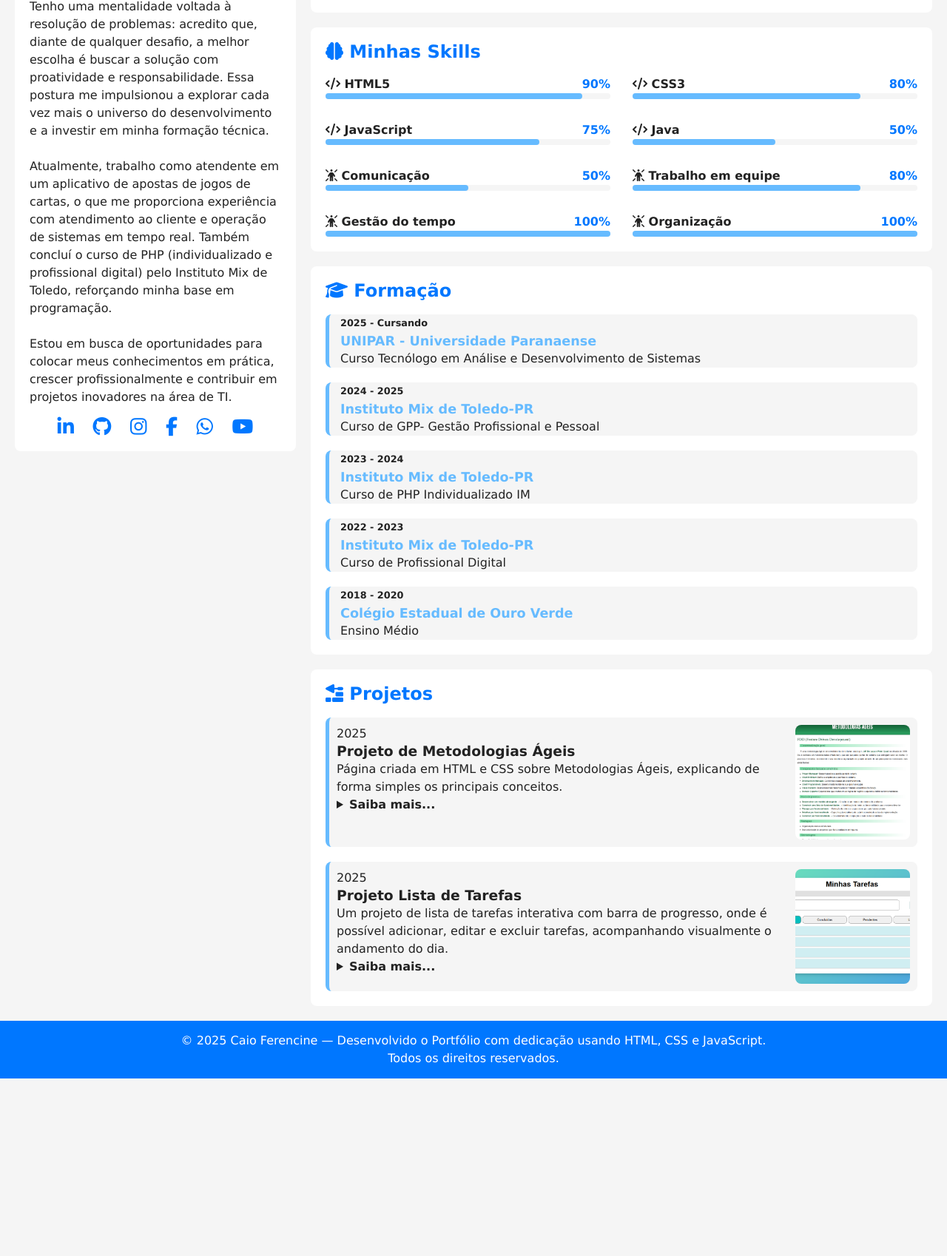
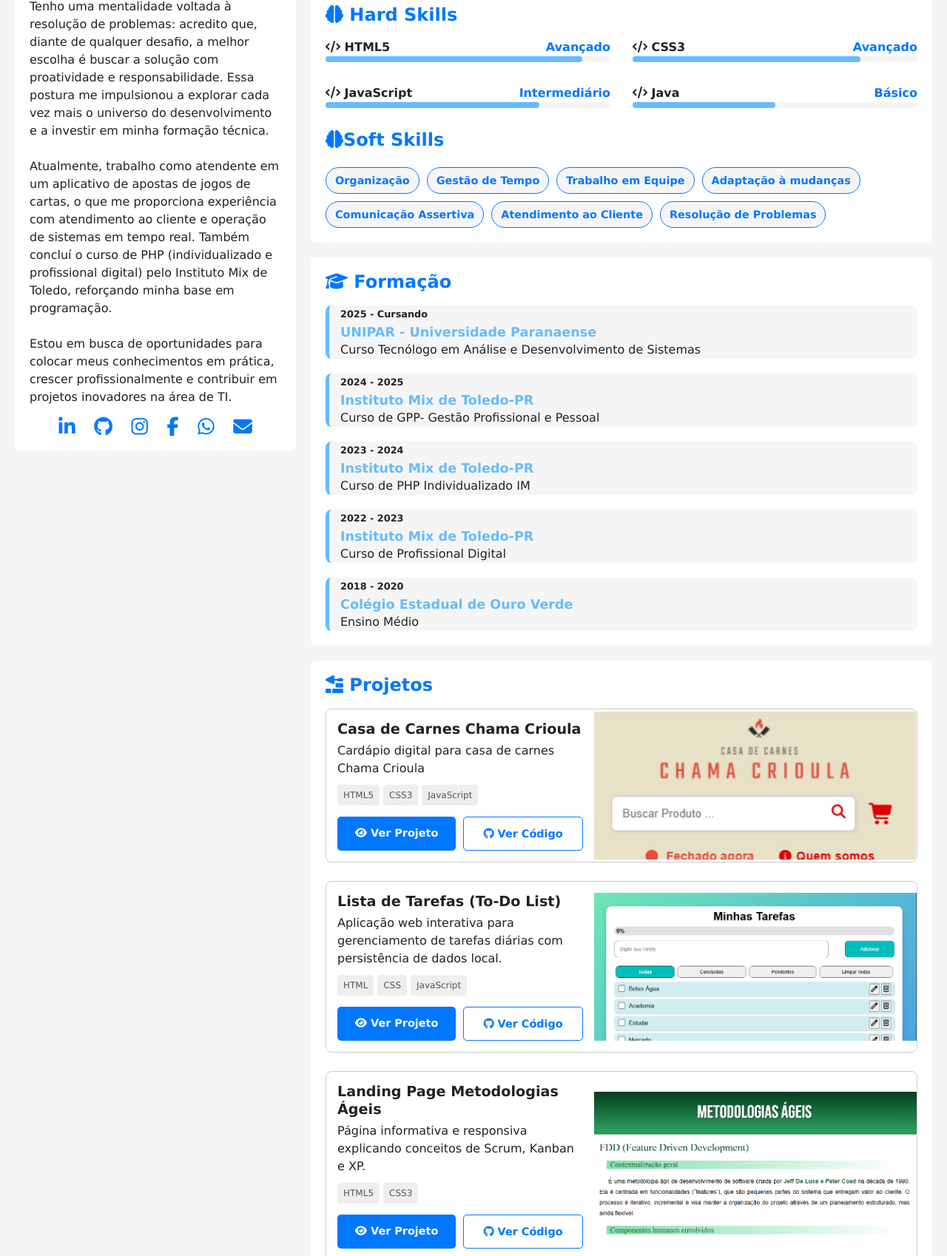
Before and after one commit to CaioHF/Portifolio, a plain HTML site: page index.html in a window 1280 px wide. Shown: the part 582-2280 px from the top of the page at 74% size. Before the commit the page ends 2040 px from the top, so only its background shows below. Drawn offline with Linux system fonts and the light colour scheme.

Commit message:
campo para soft skills, e botões de ver o projeto e ver código

```diff
--- a/estilos/style.css
+++ b/estilos/style.css
@@ -137,6 +137,7 @@ article h2 {
   width:100%;
   margin: auto;
   aspect-ratio: 16/9;
+  height: 400px;
 }
 
 .video-container iframe {
@@ -153,6 +154,34 @@ article h2 {
   grid-template-columns: 1fr;
   gap:30px;
 
+}
+
+.Div-SoftSkills {
+  margin-bottom: -25px;
+  grid-column: 1 / -1;
+}
+
+.soft-skills-container {
+  display: flex;
+  grid-column: 1 / -1;
+  width: 100%;
+  flex-wrap: wrap;
+  gap: 10px;
+}
+
+.tag-skill {
+  background-color: var(--fundo-principal);
+  border: 1px solid var(--destaque);
+  color: var(--destaque);
+  padding: 5px 12px;
+  border-radius: 20px;
+  font-size: 0.9rem;
+  font-weight: 600;
+
+  &:hover {
+    background-color: var(--destaque-inverso);
+    color: var(--texto-inverso);
+  }
 }
 
 .info {
@@ -217,43 +246,84 @@ article h2 {
 
 #projeto-conteiner {
   display: flex;
-  flex-direction:column-reverse;
-  gap: 20px;
+  flex-direction: column;
+  gap: 25px;
 }
 
-#projeto-conteiner .projeto {
+.projeto {
+  border: 1px solid rgba(0, 0, 0, 0.200);
+  border-radius: 8px;
+  overflow: hidden;
   display: flex;
+  align-items: center;
   flex-direction: column;
-  gap: 15px;
-  background-color: var(--fundo-principal);
-  padding: 10px;
-  border-radius: 8px;
-  border-left: 5px solid var(--destaque-inverso);
-  transition: border-color 0.5s, border-width 0.5s;
 }
 
-#projeto-conteiner .projeto:hover {
-  border-color: var(--destaque);
-  border-left-width: 15px;
-  cursor: pointer;
+.foto-projeto {
+  width: 100%;
+  height: 200px;
+  object-fit: cover;
+  object-position: top;
 }
 
-#projeto-conteiner summary {
-  font-weight: bold;
+.projeto-info {
+  padding: 15px;
 }
 
-
-#projeto-conteiner .foto {
-  width: 100%;
-  aspect-ratio: 16/9;
-  object-fit: cover;
-  overflow: hidden;
-  border-radius: 8px;
+.projeto-info h3 {
+  margin-bottom: 5px;
+  font-size: 1.2rem;
 }
 
-#projeto-conteiner a{
+.techs-usadas {
+  margin: 10px 0;
+  display: flex;
+  gap: 5px;
+}
+
+.techs-usadas small {
+  background: #eee;
+  padding: 2px 8px;
+  border-radius: 4px;
+  font-size: 0.75rem;
+  color: #555;
+}
+
+.botoes-projeto {
+  display: flex;
+  gap: 10px;
+  margin-top: 15px;
+}
+
+.btn-demo, .btn-code {
+  flex: 1;
+  text-align: center;
+  padding: 10px;
+  border-radius: 5px;
   text-decoration: none;
-  color: var(--texto);
+  font-weight: bold;
+  font-size: 0.9rem;
+  transition: background 0.3s;
+}
+
+.btn-demo {
+  background-color: var(--destaque);
+  color: white;
+
+  &:hover{
+    background-color: var(--destaque-hover);
+  }
+}
+
+.btn-code {
+    background-color: transparent;
+    border: 1px solid var(--destaque);
+    color: var(--destaque);
+
+  &:hover {
+    background-color: var(--destaque);
+    color: white;
+  }
 }
 
 footer {
--- a/index.html
+++ b/index.html
@@ -3,7 +3,7 @@
 <head>
     <meta charset="UTF-8">
     <meta name="viewport" content="width=device-width, initial-scale=1.0">
-    <title>Portifólio Caio Ferencine</title>
+    <title>Portfólio Caio Ferencine</title>
     <link rel="shortcut icon" href="favicon.svg" type="image/svg">
     <link rel="stylesheet" href="estilos/style.css">
     <script src="https://kit.fontawesome.com/a13ae5a66e.js" crossorigin="anonymous"></script>
@@ -34,7 +34,7 @@
             <p>
                 Olá!
                 <br><br>
-                Me chamo Caio Henrique Ferencine, tenho 21 anos e sou natural de Toledo-PR. Atualmente, estou cursando o 2º semestre de Análise e Desenvolvimento de Sistemas (ADS) pela UNIPAR e sigo em constante evolução na área da tecnologia.
+                Me chamo <strong>Caio Henrique Ferencine</strong>, tenho <strong>22 anos</strong> e sou natural de <strong>Toledo-PR</strong>. Atualmente, estou cursando o <strong>3º semestre de Análise e Desenvolvimento de Sistemas (ADS)</strong> pela UNIPAR e sigo em constante evolução na área da tecnologia.
                 <br>
                 <br>
 
@@ -60,7 +60,7 @@
 
                 <a href="https://wa.me/5545999063115" target="_blank" rel="nofollow"><abbr title="Whatsapp"><i class="fa-brands fa-whatsapp"></i></abbr></a>
 
-                <a href="https://www.youtube.com/@caio_ferencine" target="_blank"><abbr title="Youtube"><i class="fa-brands fa-youtube"></i></abbr></a>
+                <a href="mailto:caiohf01@gmail.com" target="_blank"><abbr title="Gmail"><i class="fa-solid fa-envelope"></i></abbr></a>
 
 
             </div>
@@ -77,7 +77,7 @@
             </article>  <!--Fim-->
 
             <article id="skills">
-                <h2><i class="fa-solid fa-brain"></i> Minhas Skills</h2>
+                <h2><i class="fa-solid fa-brain"></i> Hard Skills</h2>
 
                 <div id="skill-container">
                     <div class="item">
@@ -91,7 +91,7 @@
                             </span>
 
                             <span class="porcent">
-                                90%
+                                Avançado
                             </span>
                         </div>
 
@@ -111,7 +111,7 @@
                             </span>
 
                             <span class="porcent">
-                                80%
+                                Avançado
                             </span>
                         </div>
 
@@ -131,7 +131,7 @@
                             </span>
 
                             <span class="porcent">
-                                75%
+                                Intermediário
                             </span>
                         </div>
 
@@ -151,7 +151,7 @@
                             </span>
 
                             <span class="porcent">
-                                50%
+                                Básico
                             </span>
                         </div>
 
@@ -160,87 +160,19 @@
                         </div>
                     </div>
 
-                    <div class="item">
-
-                        <div class="info">
-
-                            <span class="nome">
-
-                                <i class="fa-solid fa-person-rays"></i>
-                                    Comunicação
-                            </span>
-
-                            <span class="porcent">
-                                50%
-                            </span>
-                        </div>
-
-                        <div class="barra">
-                            <div class="progresso" style="width: 50%;"></div>
-                        </div>
+                    <div class="Div-SoftSkills">
+                        <h2><i class="fa-solid fa-brain"></i>Soft Skills</h2>
                     </div>
 
-                    <div class="item">
-
-                        <div class="info">
-
-                            <span class="nome">
-
-                                <i class="fa-solid fa-person-rays"></i>
-                                    Trabalho em equipe
-                            </span>
-
-                            <span class="porcent">
-                                80%
-                            </span>
-                        </div>
-
-                        <div class="barra">
-                            <div class="progresso" style="width: 80%;"></div>
-                        </div>
-                    </div>
-
-                    <div class="item">
-
-                        <div class="info">
-
-                            <span class="nome">
-
-                                <i class="fa-solid fa-person-rays"></i>
-                                    Gestão do tempo
-                            </span>
-
-                            <span class="porcent">
-                                100%
-                            </span>
-                        </div>
-
-                        <div class="barra">
-                            <div class="progresso" style="width: 100%;"></div>
-                        </div>
-                    </div>
-
-                    <div class="item">
-
-                        <div class="info">
-
-                            <span class="nome">
-
-                                <i class="fa-solid fa-person-rays"></i>
-                                    Organização
-                            </span>
-
-                            <span class="porcent">
-                                100%
-                            </span>
-                        </div>
-
-                        <div class="barra">
-                            <div class="progresso" style="width: 100%;"></div>
-                        </div>
-                    </div>
+                    <div class="soft-skills-container">
+                    <span class="tag-skill">Organização</span>
+                    <span class="tag-skill">Gestão de Tempo</span>
+                    <span class="tag-skill">Trabalho em Equipe</span>
+                    <span class="tag-skill">Adaptação à mudanças</span>
+                    <span class="tag-skill">Comunicação Assertiva</span>
+                    <span class="tag-skill">Atendimento ao Cliente</span>
+                    <span class="tag-skill">Resolução de Problemas</span>
                 </div>
-
 
 
             </article><!--Fim-->
@@ -282,44 +214,75 @@
 
             </article><!--Fim-->
 
-            <article id="projetos">
+            <article id="projetos" class="card">
                 <h2><i class="fa-solid fa-trowel-bricks"></i> Projetos</h2>
 
                 <div id="projeto-conteiner">
-                <a href=" https://caiohf.github.io/Extensao2/" target="_blank">
-                    <div class="projeto">
-                        <img src="imagens/Projeto Lista de Tarefas.png" alt="" class="foto">
-                        <div class="projetoinfo">
-                            <p class="periodo">2025</p>
-                            <h3 class="titulo">Projeto Lista de Tarefas</h3>
-                            <p>Um projeto de lista de tarefas interativa com barra de progresso, onde é possível adicionar, editar e excluir tarefas, acompanhando visualmente o andamento do dia.</p>
-                            <details class="descricao">
-                                <summary>Saiba mais...</summary>
-                                <p>Este projeto foi desenvolvido utilizando HTML, CSS e JavaScript com o objetivo de criar uma lista de tarefas dinâmica e intuitiva.
-                                O usuário pode adicionar novas atividades, editar ou remover tarefas concluídas, enquanto uma barra de progresso exibe em tempo real o percentual de conclusão.
-                                O design foi pensado para ser simples, funcional e responsivo, ajudando no gerenciamento das tarefas diárias e na organização pessoal de forma prática e visualmente agradável.</p>
-                            </details>
+
+                     <div class="projeto">
+                        <img src="imagens/Projeto Chama Crioula.png" alt="Preview do projeto" class="foto-projeto">
+                        <div class="projeto-info">
+                            <h3 class="titulo">Casa de Carnes Chama Crioula</h3>
+                            <p class="desc-curta">Cardápio digital para casa de carnes Chama Crioula</p>
+
+                            <div class="techs-usadas">
+                                <small>HTML5</small> <small>CSS3</small> <small>JavaScript</small>
+                            </div>
+
+                            <div class="botoes-projeto">
+                                <a href="https://www.chamacrioula.com.br/" target="_blank" class="btn-demo">
+                                    <i class="fa-solid fa-eye"></i> Ver Projeto
+                                </a>
+                                <a href="https://github.com/CaioHF/Chama_Crioula" target="_blank" class="btn-code">
+                                    <i class="fa-brands fa-github"></i> Ver Código
+                                </a>
+                            </div>
                         </div>
                     </div>
-                </a>
 
-                <a href="https://caiohf.github.io/Metodologias-Ageis/" target="_blank">
                     <div class="projeto">
-                        <img src="imagens/Projeto Metodologias Ageis.png" alt="" class="foto">
-                        <div class="projetoinfo">
-                            <p class="periodo">2025</p>
-                            <h3 class="titulo">Projeto de Metodologias Ágeis</h3>
-                            <p>Página criada em HTML e CSS sobre Metodologias Ágeis, explicando de forma simples os principais conceitos.</p>
-                            <details class="descricao">
-                                <summary>Saiba mais...</summary>
-                                <p>A página desenvolvida em HTML5 e CSS3 tem como objetivo apresentar de forma clara e visualmente atrativa o tema Metodologias Ágeis. O conteúdo explica os principais conceitos, princípios e papéis envolvidos nesse modelo de desenvolvimento, destacando metodologias como Scrum, Kanban e XP (Extreme Programming).</p>
-                            </details>
+                        <img src="imagens/Projeto Lista de Tarefas.png" alt="Preview do projeto" class="foto-projeto">
+                        <div class="projeto-info">
+                            <h3 class="titulo">Lista de Tarefas (To-Do List)</h3>
+                            <p class="desc-curta">Aplicação web interativa para gerenciamento de tarefas diárias com persistência de dados local.</p>
+
+                            <div class="techs-usadas">
+                                <small>HTML</small> <small>CSS</small> <small>JavaScript</small>
+                            </div>
+
+                            <div class="botoes-projeto">
+                                <a href="https://caiohf.github.io/Extensao2/" target="_blank" class="btn-demo">
+                                    <i class="fa-solid fa-eye"></i> Ver Projeto
+                                </a>
+                                <a href="https://github.com/CaioHF/Extensao2" target="_blank" class="btn-code">
+                                    <i class="fa-brands fa-github"></i> Ver Código
+                                </a>
+                            </div>
                         </div>
                     </div>
-                </a>
+
+                    <div class="projeto">
+                        <img src="imagens/Projeto Metodologias Ageis.png" alt="Preview do projeto" class="foto-projeto">
+                        <div class="projeto-info">
+                            <h3 class="titulo">Landing Page Metodologias Ágeis</h3>
+                            <p class="desc-curta">Página informativa e responsiva explicando conceitos de Scrum, Kanban e XP.</p>
+
+                            <div class="techs-usadas">
+                                <small>HTML5</small> <small>CSS3</small>
+                            </div>
+
+                            <div class="botoes-projeto">
+                                <a href="https://caiohf.github.io/Metodologias-Ageis/" target="_blank" class="btn-demo">
+                                    <i class="fa-solid fa-eye"></i> Ver Projeto
+                                </a>
+                                <a href="https://github.com/CaioHF/Metodologias-Ageis" target="_blank" class="btn-code">
+                                    <i class="fa-brands fa-github"></i> Ver Código
+                                </a>
+                            </div>
+                        </div>
+                    </div>
                 </div>
-
-            </article><!--Fim-->
+            </article>
 
         </section>
 
```
Also changed, not shown: imagens/Projeto Chama Crioula.png (added).
